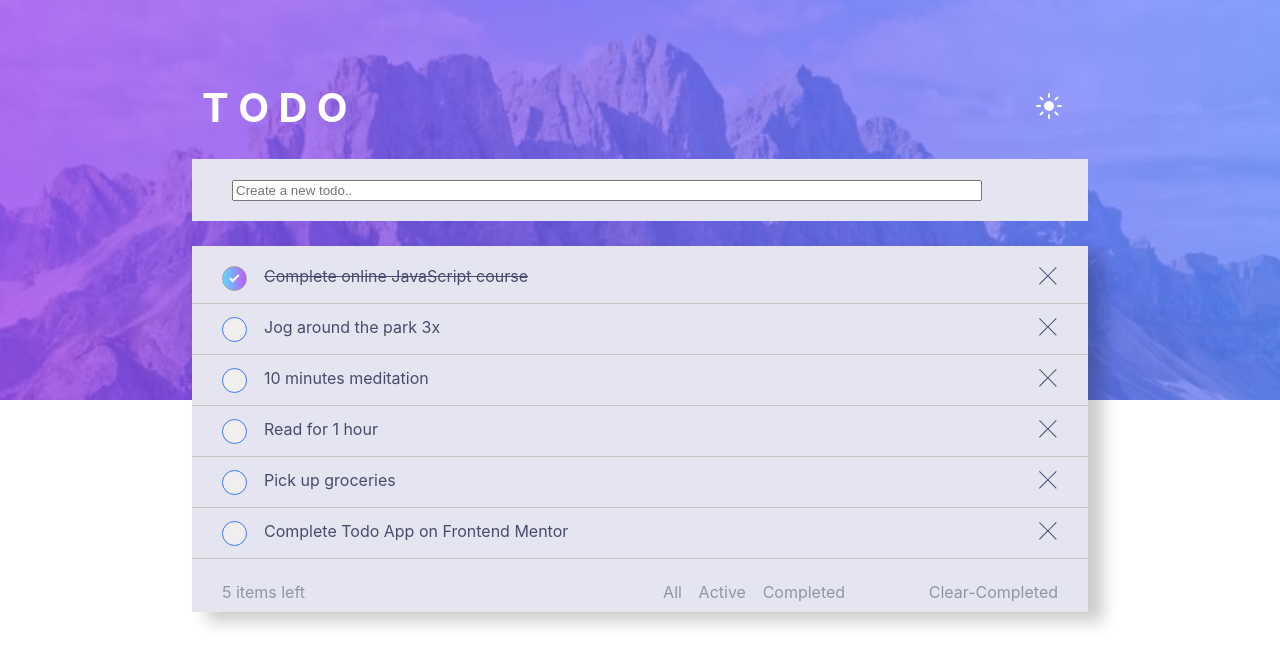
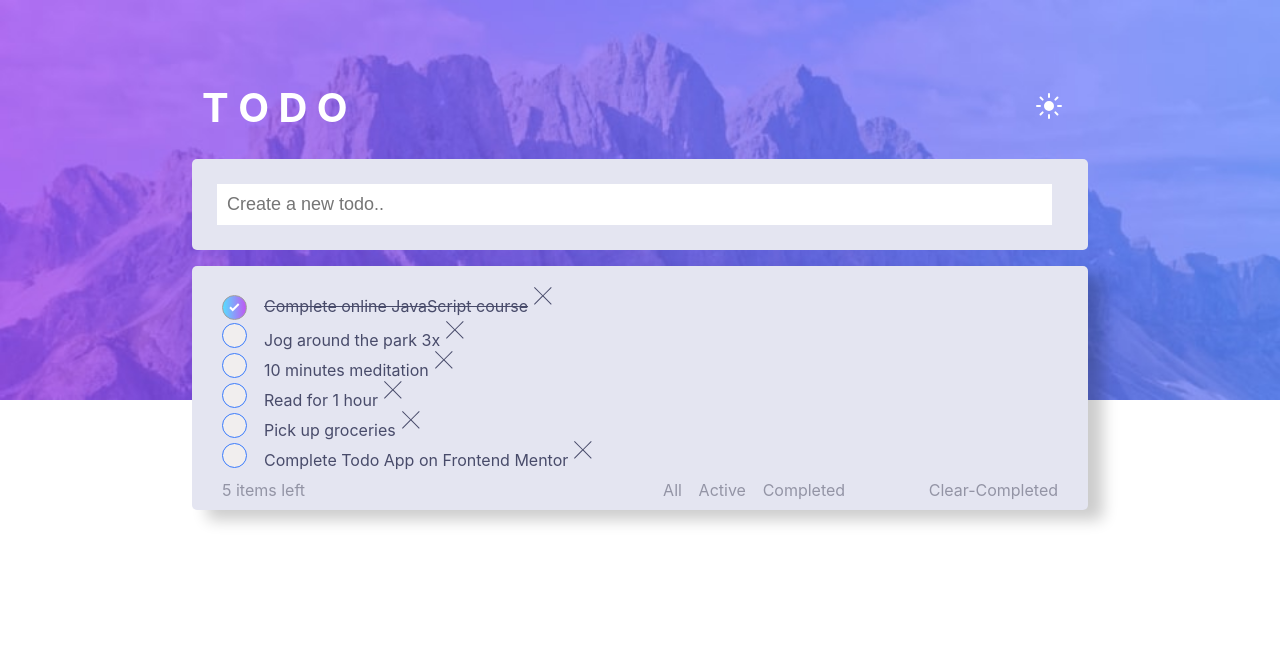
Before and after one commit to GAD0007/To-do-app, a React (Create React App) app: page / in a window 1280 px wide. Shown: the top 666 px of the page. Built offline with nearby package versions, Linux system fonts and the light colour scheme.

Commit message:
styling form and adding logic

```diff
--- a/src/App.css
+++ b/src/App.css
@@ -3,6 +3,10 @@
 .App-logo {
   height: 40vmin;
   pointer-events: none;
+}
+.app{
+  width: 100%;
+  height: 100%;
 }
 
 
@@ -94,35 +98,43 @@ h1{
 }
 .form-box{
   /* background-color:hsl(237, 14%, 26%); */
-  padding-top: 20px;
-  margin-bottom: 25px;
+  padding: 15px;
+  border-radius: 5px;
+  /* margin-bottom: 25px; */
 }
 .to-do-box{
   /* padding: 30px; */
   height: 80%;
-  width: 80%;
+  width: 90%;
   background-color: transparent;
   position: absolute;
   left: 50%;
   top: 7%;
   transform: translate(-50%, 0%);}
+
   .Header-Theme{
     display: flex;
     width: 100%;
   }
+  @media (max-width: 600px) {
+
   .list-container{
     border-bottom: 1px solid rgb(199, 193, 193);
     margin-bottom: 13px;
     padding-bottom: 12px;
-
+font-size: 12px;
     display: flex;
-  }
+  }}
   .Fields{
-  margin-left: 20px;
-  margin-bottom: 20px;
+  /* margin-left: 20px; */
+  /* margin-bottom: 20px; */
+  font-size: 18px;
+  padding: 10px;
+  border: none;
 
 
-    width: 91%;
+
+    width: 97%;
     /* margin-left: auto; */
     /* margin-right: auto; */
 
@@ -133,6 +145,8 @@ h1{
     background-color:hsl(240, 5%, 92%);
     padding-top: 20px;
     box-shadow: 15px 10px 15px rgba(0, 0, 0, 0.2);
+  border-radius: 5px;
+
   };
 
 /*
@@ -161,7 +175,7 @@ h1{
     margin-right: 30px;
   } */
   .list-text{
-    font-size: 3px;
+    font-size: 10px;
     /* font-weight: 500; */
     /* margin-bottom: 20px; */
     /* position: relative; */
--- a/src/App.js
+++ b/src/App.js
@@ -1,8 +1,9 @@
 import logo from "./logo.svg";
 import "./App.css";
 import { useState } from "react";
-
-const themes = [1, 2];
+import { ListComp } from "./ListComp";
+import { InputComp } from "./InputComp";
+import { Header } from "./Header";
 
 const list = [
   {
@@ -27,7 +28,32 @@ function App() {
   const [ToDoList, setToDoList] = useState("");
   const [Theme, setTheme] = useState(false);
   const [List, setList] = useState([...list]);
+  const [filter, setFilter] = useState("All");
 
+  let unPacked = List.filter((item) => !item.completed).length;
+  let packed = List.filter((item) => item.completed).length;
+
+  function handleCompleted() {
+    setFilter("Completed");
+
+  }
+
+  function handleActive() {
+    setFilter("Active");
+  }
+  function handleAll() {
+    setFilter("All");
+  }
+  function clearCompleted(completed) {
+    setList(List.filter((item) => !item.completed));
+  }
+
+  const filteredList = List.filter((item) => {
+    if (filter === "All") return item;
+    if (filter === "Completed") return item.completed;
+    if (filter === "Active") return !item.completed;
+    return true;
+  });
   function handleList(e) {
     setToDoList(e.target.value);
   }
@@ -64,6 +90,7 @@ function App() {
   function handleTheme() {
     setTheme(!Theme);
   }
+
   return (
     <div className="App">
       <div className="to-do-box">
@@ -75,10 +102,18 @@ function App() {
           Theme={Theme}
         />
         <ListComp
-          List={List}
+          List={filteredList}
           Theme={Theme}
           onToggle={handleSelection}
           onDelete={handleDeletion}
+          onCompleted={handleCompleted}
+          onActive={handleActive}
+          onAll={handleAll}
+          onClear={clearCompleted}
+          unPacked={unPacked}
+          packed={packed}
+
+
         />
       </div>
       <div className="App-bg">
@@ -89,146 +124,4 @@ function App() {
   );
 }
 
-function Header({ onToggleMode, Theme }) {
-  const sun = (
-    <svg xmlns="http://www.w3.org/2000/svg" width="26" height="26">
-      <path
-        fill="#FFF"
-        fillRule="evenodd"
-        d="M13 21a1 1 0 011 1v3a1 1 0 11-2 0v-3a1 1 0 011-1zm-5.657-2.343a1 1 0 010 1.414l-2.121 2.121a1 1 0 01-1.414-1.414l2.12-2.121a1 1 0 011.415 0zm12.728 0l2.121 2.121a1 1 0 01-1.414 1.414l-2.121-2.12a1 1 0 011.414-1.415zM13 8a5 5 0 110 10 5 5 0 010-10zm12 4a1 1 0 110 2h-3a1 1 0 110-2h3zM4 12a1 1 0 110 2H1a1 1 0 110-2h3zm18.192-8.192a1 1 0 010 1.414l-2.12 2.121a1 1 0 01-1.415-1.414l2.121-2.121a1 1 0 011.414 0zm-16.97 0l2.121 2.12A1 1 0 015.93 7.344L3.808 5.222a1 1 0 011.414-1.414zM13 0a1 1 0 011 1v3a1 1 0 11-2 0V1a1 1 0 011-1z"
-      />
-    </svg>
-  );
-  const moon = (
-    <svg xmlns="http://www.w3.org/2000/svg" width="26" height="26">
-      <path
-        fill="#FFF"
-        fillRule="evenodd"
-        d="M13 0c.81 0 1.603.074 2.373.216C10.593 1.199 7 5.43 7 10.5 7 16.299 11.701 21 17.5 21c2.996 0 5.7-1.255 7.613-3.268C23.22 22.572 18.51 26 13 26 5.82 26 0 20.18 0 13S5.82 0 13 0z"
-      />
-    </svg>
-  );
-
-  return (
-    <div className="Header-Theme">
-      <div className="logo">
-        <h1>T O D O</h1>
-      </div>
-      <div className="switch-Box">
-        <button onClick={onToggleMode} className="switch-btn">
-          {Theme ? moon : sun}
-        </button>
-      </div>
-    </div>
-  );
-}
-
-function InputComp({ ToDoList, addList, handleSubmit, Theme }) {
-  return (
-    <form
-      style={{
-        backgroundColor: Theme ? "hsl(237, 14%, 26%)" : "hsl(236, 33%, 92%)",
-      }}
-      className="form-box"
-      onSubmit={handleSubmit}
-    >
-      <div className="Fields">
-        <input
-          type="text"
-          className="Fields"
-          value={ToDoList}
-          onChange={addList}
-          placeholder="Create a new todo.."
-        />
-        {/* <button>submit</button> */}
-      </div>
-    </form>
-  );
-}
-
-function ListComp({ List, Theme, onToggle, onDelete }) {
-  return (
-    <>
-      <ul
-        className="no-bullet"
-        style={{
-          backgroundColor: Theme ? "hsl(237, 14%, 26%)" : "hsl(236, 33%, 92%)",
-        }}
-      >
-        {List.map((item) => (
-          <ItemsOnList
-            listObj={item}
-            key={item.id}
-            List={List}
-            Theme={Theme}
-            onToggle={onToggle}
-            onDelete={onDelete}
-          />
-        ))}
-        <Footer List={List} />
-      </ul>
-    </>
-  );
-}
-
-function ItemsOnList({ listObj, List, Theme, onToggle, onDelete }) {
-
-  const icon = (
-    <svg xmlns="http://www.w3.org/2000/svg" width="11" height="9">
-      <path
-        fill="none"
-        stroke="#FFF"
-        stroke-width="2"
-        d="M1 4.304L3.696 7l6-6"
-      />
-    </svg>
-  );
-  const iconCross = (
-    <svg xmlns="http://www.w3.org/2000/svg" width="25" height="25">
-      <path
-        fill="#494C6B"
-        fillRule="evenodd"
-        d="M16.97 0l.708.707L9.546 8.84l8.132 8.132-.707.707-8.132-8.132-8.132 8.132L0 16.97l8.132-8.132L0 .707.707 0 8.84 8.132 16.971 0z"
-      />
-    </svg>
-  );
-
-  return (
-    // <img src={icon} alt="icon" width="20" height="20" />
-    <li className="list-container">
-      <button
-        onClick={() => onToggle(listObj.id)}
-        className={listObj.completed ? "checker" : "not-checked"}
-      >
-        {listObj.completed ? icon : null}
-      </button>
-      <span
-        className="list-text"
-        style={{
-          color: Theme ? "white" : "hsl(235, 19%, 35%)",
-          textDecoration: listObj.completed ? "Line-through" : "",
-        }}
-      >
-        {listObj.text}
-      </span>
-      <button onClick={() => onDelete(listObj.id)} className="x-btn">
-        {iconCross}
-      </button>
-    </li>
-  );
-}
-
-function Footer({ List }) {
-  const unpacked = List.filter((item) => !item.completed).length;
-
-  return (
-    <div className="footer-box">
-      <div className="items-left">{`${unpacked} items left`}</div>
-      <div className="all">All</div>
-      <div className="active">Active</div>
-      <div className="completed">Completed</div>
-      <div className="clear-completed">Clear-Completed</div>
-    </div>
-  );
-}
 export default App;
--- /dev/null
+++ b/src/Footer.js
@@ -0,0 +1,18 @@
+export function Footer({ packed,unPacked,List,onCompleted,onActive,onAll,onClear }) {
+
+
+console.log(unPacked)
+  // console.log(copyArr)
+
+
+
+  return (
+    <div className="footer-box">
+      <div className="items-left">{`${unPacked} items left`}</div>
+      <div className="all" onClick={onAll}>All</div>
+      <div className="active" onClick={onActive}>Active</div>
+      <div className="completed" onClick={onCompleted}>Completed</div>
+      <div className="clear-completed" onClick={()=> onClear(List.completed)}>Clear-Completed</div>
+    </div>
+  );
+}
--- /dev/null
+++ b/src/Header.js
@@ -0,0 +1,33 @@
+export function Header({ onToggleMode, Theme }) {
+  const sun = (
+    <svg xmlns="http://www.w3.org/2000/svg" width="26" height="26">
+      <path
+        fill="#FFF"
+        fillRule="evenodd"
+        d="M13 21a1 1 0 011 1v3a1 1 0 11-2 0v-3a1 1 0 011-1zm-5.657-2.343a1 1 0 010 1.414l-2.121 2.121a1 1 0 01-1.414-1.414l2.12-2.121a1 1 0 011.415 0zm12.728 0l2.121 2.121a1 1 0 01-1.414 1.414l-2.121-2.12a1 1 0 011.414-1.415zM13 8a5 5 0 110 10 5 5 0 010-10zm12 4a1 1 0 110 2h-3a1 1 0 110-2h3zM4 12a1 1 0 110 2H1a1 1 0 110-2h3zm18.192-8.192a1 1 0 010 1.414l-2.12 2.121a1 1 0 01-1.415-1.414l2.121-2.121a1 1 0 011.414 0zm-16.97 0l2.121 2.12A1 1 0 015.93 7.344L3.808 5.222a1 1 0 011.414-1.414zM13 0a1 1 0 011 1v3a1 1 0 11-2 0V1a1 1 0 011-1z"
+      />
+    </svg>
+  );
+  const moon = (
+    <svg xmlns="http://www.w3.org/2000/svg" width="26" height="26">
+      <path
+        fill="#FFF"
+        fillRule="evenodd"
+        d="M13 0c.81 0 1.603.074 2.373.216C10.593 1.199 7 5.43 7 10.5 7 16.299 11.701 21 17.5 21c2.996 0 5.7-1.255 7.613-3.268C23.22 22.572 18.51 26 13 26 5.82 26 0 20.18 0 13S5.82 0 13 0z"
+      />
+    </svg>
+  );
+
+  return (
+    <div className="Header-Theme">
+      <div className="logo">
+        <h1>T O D O</h1>
+      </div>
+      <div className="switch-Box">
+        <button onClick={onToggleMode} className="switch-btn">
+          {Theme ? moon : sun}
+        </button>
+      </div>
+    </div>
+  );
+}
--- /dev/null
+++ b/src/InputComp.js
@@ -0,0 +1,22 @@
+export function InputComp({ ToDoList, addList, handleSubmit, Theme }) {
+  return (
+    <form
+      style={{
+        backgroundColor: Theme ? "hsl(237, 14%, 26%)" : "hsl(236, 33%, 92%)",
+      }}
+      className="form-box"
+      onSubmit={handleSubmit}
+    >
+      <div className="Fields">
+        <input
+          type="text"
+          className="Fields"
+          value={ToDoList}
+          onChange={addList}
+          placeholder="Create a new todo.."
+        />
+        {/* <button>submit</button> */}
+      </div>
+    </form>
+  );
+}
--- /dev/null
+++ b/src/ItemsOnList.js
@@ -0,0 +1,45 @@
+export function ItemsOnList({ listObj, List, Theme, onToggle, onDelete }) {
+  const icon = (
+    <svg xmlns="http://www.w3.org/2000/svg" width="11" height="9">
+      <path
+        fill="none"
+        stroke="#FFF"
+        strokeWidth="2"
+        d="M1 4.304L3.696 7l6-6"
+      />
+    </svg>
+  );
+  const iconCross = (
+    <svg xmlns="http://www.w3.org/2000/svg" width="25" height="25">
+      <path
+        fill="#494C6B"
+        fillRule="evenodd"
+        d="M16.97 0l.708.707L9.546 8.84l8.132 8.132-.707.707-8.132-8.132-8.132 8.132L0 16.97l8.132-8.132L0 .707.707 0 8.84 8.132 16.971 0z"
+      />
+    </svg>
+  );
+
+  return (
+    // <img src={icon} alt="icon" width="20" height="20" />
+    <li className="list-container">
+      <button
+        onClick={() => onToggle(listObj.id)}
+        className={listObj.completed ? "checker" : "not-checked"}
+      >
+        {listObj.completed ? icon : null}
+      </button>
+      <span
+        className="list-text"
+        style={{
+          color: Theme ? "white" : "hsl(235, 19%, 35%)",
+          textDecoration: listObj.completed ? "Line-through" : "",
+        }}
+      >
+        {listObj.text}
+      </span>
+      <button onClick={() => onDelete(listObj.id)} className="x-btn">
+        {iconCross}
+      </button>
+    </li>
+  );
+}
--- /dev/null
+++ b/src/ListComp.js
@@ -0,0 +1,31 @@
+import { ItemsOnList } from "./ItemsOnList";
+import { Footer } from "./Footer";
+
+export function ListComp({ packed,unPacked,List, Theme, onToggle,onAll, onDelete,onCompleted,onActive,onClear }) {
+  return (
+    <>
+      <ul
+        className="no-bullet"
+        style={{
+          backgroundColor: Theme ? "hsl(237, 14%, 26%)" : "hsl(236, 33%, 92%)",
+        }}
+      >
+        {List.map((item) => (
+          <ItemsOnList
+            listObj={item}
+            key={item.id}
+            List={List}
+            Theme={Theme}
+            onToggle={onToggle}
+            onDelete={onDelete}
+
+          />
+        ))}
+        <Footer
+          packed={packed}
+        unPacked={unPacked}
+        List={List} onClear={onClear}onAll={onAll}onActive={onActive} onCompleted={onCompleted}/>
+      </ul>
+    </>
+  );
+}
```
